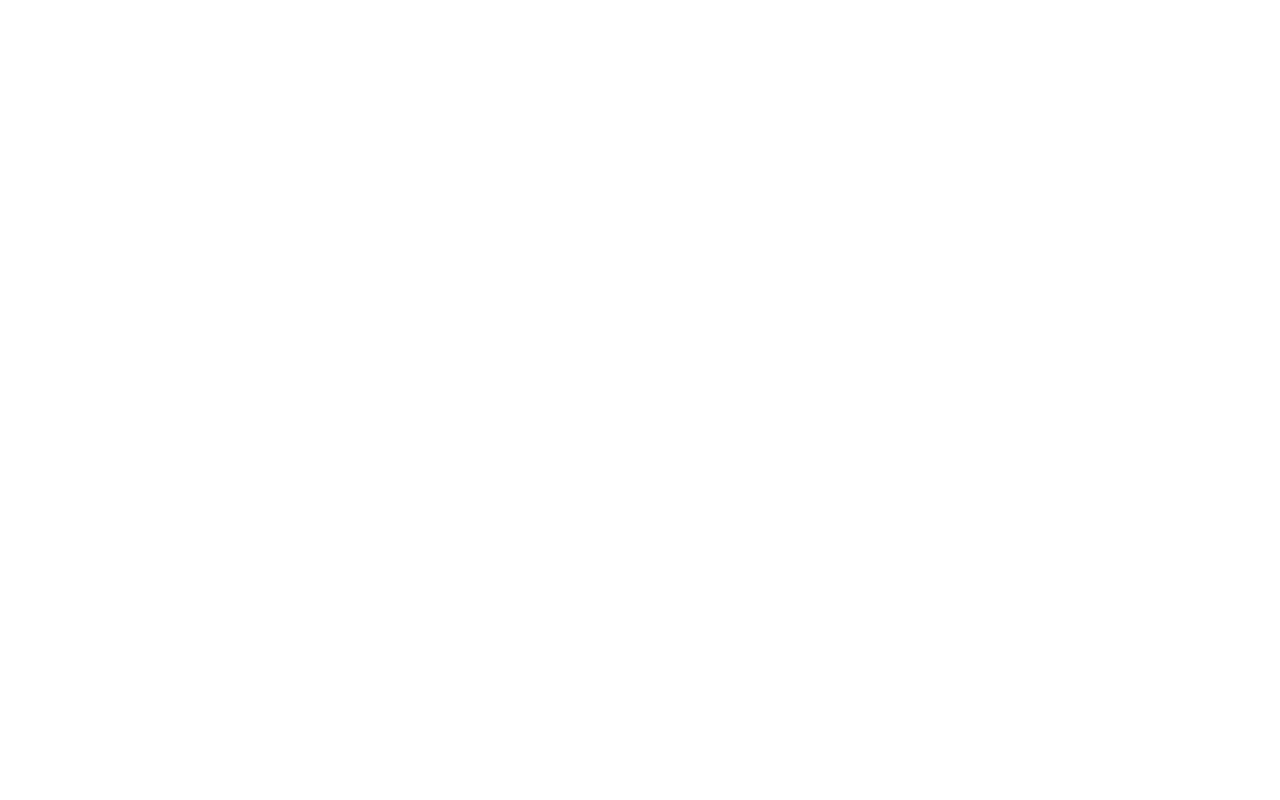
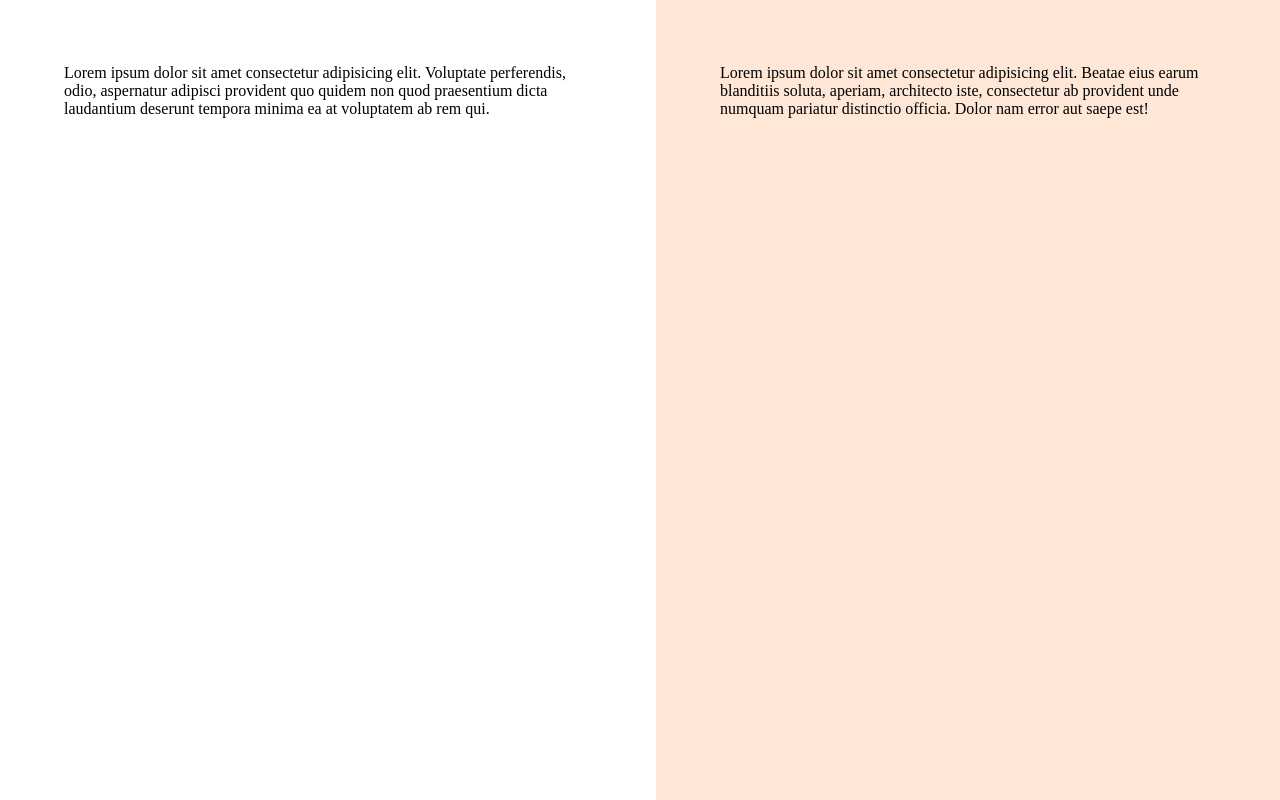
Before and after one commit to henriquefc18-commits/Formulario-de-Matricula, a plain HTML site: page index.html in a window 1280 px wide. Drawn offline with Linux system fonts and the light colour scheme.

Commit message:
layout css

```diff
--- a/index.html
+++ b/index.html
@@ -13,6 +13,18 @@
     <link href="https://fonts.googleapis.com/css2?family=Archivo:ital,wght@0,100..900;1,100..900&family=Poppins:wght@400;700&display=swap" rel="stylesheet">
 </head>
 <body>
+    <div id="app">
+        <main>
+            <div class="main-container">
+                Lorem ipsum dolor sit amet consectetur adipisicing elit. Voluptate perferendis, odio, aspernatur adipisci provident quo quidem non quod praesentium dicta laudantium deserunt tempora minima ea at voluptatem ab rem qui.
+            </div>
+        </main>
 
+        <aside>
+            <div class="aside-container">
+                Lorem ipsum dolor sit amet consectetur adipisicing elit. Beatae eius earum blanditiis soluta, aperiam, architecto iste, consectetur ab provident unde numquam pariatur distinctio officia. Dolor nam error aut saepe est!
+            </div>
+        </aside>
+    </div>
 </body>
 </html>
--- a/styles/global.css
+++ b/styles/global.css
@@ -1,4 +1,10 @@
-body {
+* {
+    margin: 0;
+    padding: 0;
+    box-sizing: border-box;
+}
+
+:root {
     --font-family: 'Poppins', sans-serif;
     --text: 400 1rem/1.5 var(--font-family);
     --text-sm: 400 .875rem/1.4 var(--font-family);
@@ -15,3 +21,7 @@ body {
     --stroke-highlight: #F3541C;
     --semantic-error: #DC2626;
 }
+
+body {
+    overflow: hidden;
+}
--- a/styles/index.css
+++ b/styles/index.css
@@ -1 +1,2 @@
 @import url(global.css);
+@import url(layout.css);
--- /dev/null
+++ b/styles/layout.css
@@ -0,0 +1,26 @@
+#app {
+    display: grid;
+    grid-template-columns: 51.25% 48.75%;
+
+    height: 100vh;
+    overflow: hidden;
+}
+
+main {
+    overflow: auto;
+    padding: 4rem;
+}
+
+main .main-container {
+    max-width: 33rem;
+    margin-left: auto;
+}
+
+aside {
+    background-color: var(--surface-secondary);
+    padding: 4rem;
+}
+
+aside .aside-container {
+    max-width: 31rem;
+}
```
